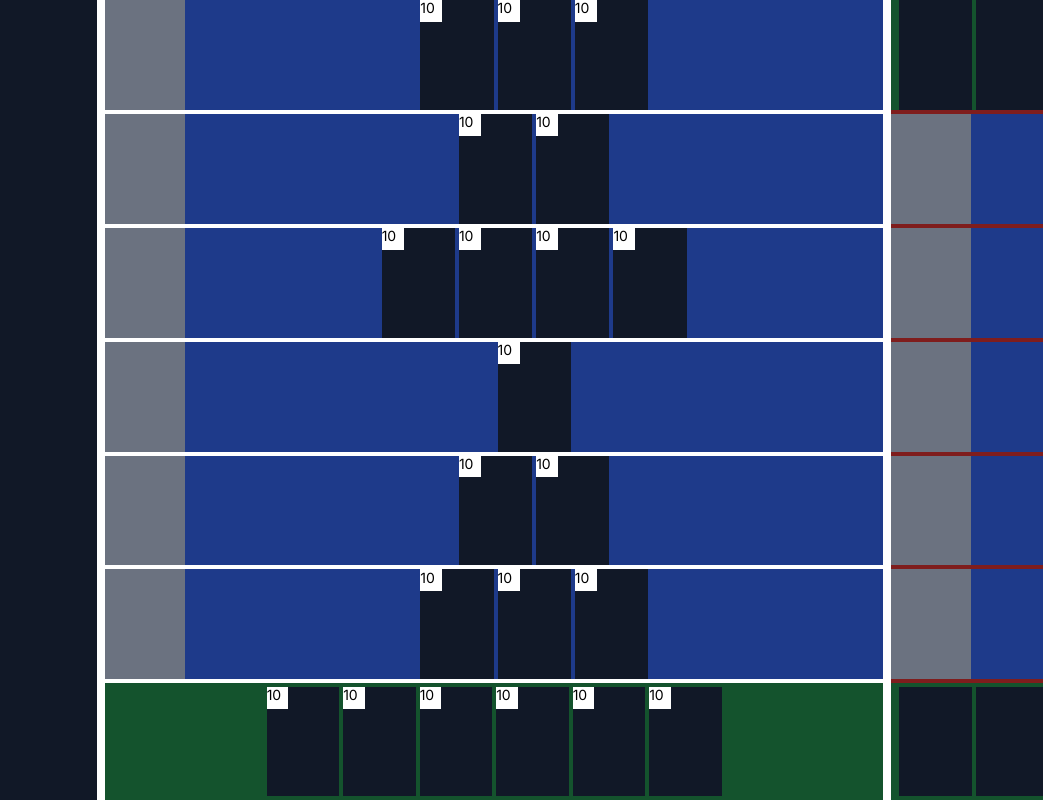
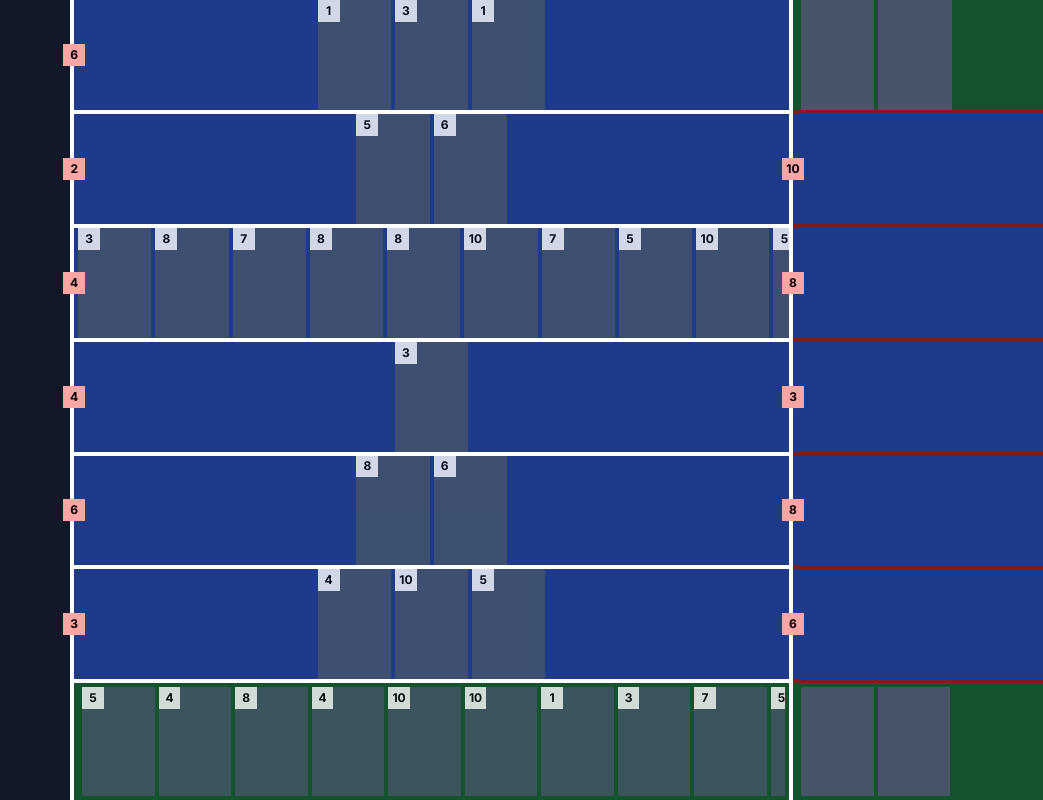
Before and after one commit to netspie/db-gwent, a Next.js app in the folder src/dbgwent-gameplay-client/: page /games/test in a window 1280 px wide. Shown: the whole page, without its empty margins (237-1280 px from the left). Built offline with nearby package versions, Linux system fonts and the light colour scheme.

Commit message:
Omg.. tried to fix clip but failed

```diff
--- a/src/dbgwent-gameplay-client/package.json
+++ b/src/dbgwent-gameplay-client/package.json
@@ -24,6 +24,8 @@
     "eslint": "^8",
     "eslint-config-next": "14.0.3",
     "postcss": "^8",
+    "prettier": "^3.1.0",
+    "prettier-plugin-tailwindcss": "^0.5.7",
     "tailwindcss": "^3.3.0",
     "typescript": "5.3.2"
   }
--- a/src/dbgwent-gameplay-client/src/app/games/[id]/page.tsx
+++ b/src/dbgwent-gameplay-client/src/app/games/[id]/page.tsx
@@ -4,12 +4,22 @@ import Card from "@/components/Card";
 import CardRow from "@/components/CardRow";
 import CardRowBottom from "@/components/CardRowBottom";
 import CardRowPool from "@/components/CardRowPool";
+import React from "react";
 
 export default function Game() {
+  const [hydrated, setHydrated] = React.useState(false);
+    React.useEffect(() => {
+        setHydrated(true);
+    }, []);
+    if (!hydrated) {
+        // Returns null on first render, so the client and server match
+        return null;
+    }
+
   return (
-    <div className="flex w-full min-h-full justify-center gap-2">
+    <div className="flex w-full min-h-full justify-center gap-1 overflow-hidden">
       <div className="w-[550px] min-h-full bg-gray-900 hidden md:block"></div>
-      <div className="flex flex-col items-center justify-center gap-1 w-full overflow-hidden">
+      <div className="row-group flex flex-col grow-0 items-center justify-center gap-1 w-full overflow-visible" style={{ overflowClipMargin: '100px' }}>
         <CardRow>
           <Card />
           <Card />
@@ -20,6 +30,21 @@ export default function Game() {
           <Card />
         </CardRow>
         <CardRow>
+          <Card />
+          <Card />
+          <Card />
+          <Card />
+          <Card />
+          <Card />
+          <Card />
+          <Card />
+          <Card />
+          <Card />
+          <Card />
+          <Card />
+          <Card />
+          <Card />
+          <Card />
           <Card />
           <Card />
           <Card />
@@ -44,9 +69,13 @@ export default function Game() {
           <Card />
           <Card />
           <Card />
+          <Card />
+          <Card />
+          <Card />
+          <Card />
         </CardRowBottom>
       </div>
-      <div className="min-h-full flex-col gap-1 w-[250px] bg-red-900 hidden lg:flex">
+      <div className="min-h-full shrink-0 flex-col gap-1 w-[250px] bg-red-900 hidden lg:flex">
         <CardRowPool noPadding={true}>
           <Card isReversed={true} />
           <Card isReversed={true} />
--- a/src/dbgwent-gameplay-client/src/app/games/page.tsx
+++ b/src/dbgwent-gameplay-client/src/app/games/page.tsx
@@ -1,18 +1,17 @@
-
 async function getGameById(gameId: string) {
   const response = await fetch(`http://localhost:3000/api/games/${gameId}`, {
     method: "GET",
     next: {
-        revalidate: 5000
-      }
-  })
+      revalidate: 5000,
+    },
+  });
 
-  return response.json()
+  return response.json();
 }
 
-export default async function Games({params}: any) {
-  const { game } = await getGameById('game-1')
-  console.log(game)
+export default async function Games({ params }: any) {
+  const { game } = await getGameById("game-1");
+  console.log(game);
 
   return (
     <>
@@ -22,5 +21,5 @@ export default async function Games({params}: any) {
         </div>
       </div>
     </>
-  )
+  );
 }
--- a/src/dbgwent-gameplay-client/src/app/globals.css
+++ b/src/dbgwent-gameplay-client/src/app/globals.css
@@ -10,3 +10,24 @@ h1 {
   font-family: 'Geologica', sans-serif;
   font-family: 'Inclusive Sans', sans-serif;
 }
+
+@layer utilities {
+  .row-parent::-webkit-scrollbar {
+    height: 0px;
+    width: 0px;
+  }
+
+  .row-parent::-webkit-scrollbar-track {
+    background: rgb(0,0,0);
+    border: 0;
+  }
+
+  .row-parent::-webkit-scrollbar-thumb {
+    background: rgb(100, 100, 100);
+    border: 0px solid rgb(0,0,0);
+  }
+
+  .row-parent::-webkit-scrollbar-thumb:hover {
+    background: #c0a0b9;
+  }
+}
--- /dev/null
+++ b/src/dbgwent-gameplay-client/src/app/test/page.tsx
@@ -0,0 +1,101 @@
+"use client";
+
+import { useEffect, useRef, useState } from "react";
+
+type Position = {
+  x: number;
+  y: number;
+};
+
+const calculateOffset = (hElement: HTMLElement | null): Position => {
+  let globalX = 0;
+  let globalY = 0;
+  while (hElement) {
+    const localX = hElement.offsetLeft;
+    const localY = hElement.offsetTop;
+
+    console.log(hElement?.clientLeft);
+    console.log(hElement?.offsetLeft);
+    console.log(hElement?.scrollLeft);
+
+    if (localX) {
+      globalX += localX;
+    }
+    if (localY) {
+      globalY += localY;
+    }
+    hElement = hElement.offsetParent as HTMLElement;
+  }
+  return { x: globalX, y: globalY };
+};
+
+export default function Test() {
+  const ref = useRef<HTMLDivElement>(null);
+  const [rect, setRect] = useState<DOMRect>();
+  const [top, setTop] = useState(0);
+  const [left, setLeft] = useState(0);
+  const [isHover, setIsHover] = useState(false);
+
+  const handleMouseEnter = () => {
+    setIsHover(true);
+  };
+
+  const handleMouseLeave = () => {
+    setIsHover(false);
+  };
+
+  function resizeHandler(ev: UIEvent) {
+    setRect(ref.current?.getBoundingClientRect());
+
+    const offset = calculateOffset(ref.current);
+    if (ref.current) {
+      //setTop(ref.current.ref);
+      //setLeft(offset.x);
+    }
+    console.log(ref.current?.getBoundingClientRect());
+  }
+
+  useEffect(() => {
+    window.addEventListener("resize", resizeHandler);
+    setRect(ref.current?.getBoundingClientRect());
+    const offset = calculateOffset(ref.current);
+    if (ref.current) {
+      setTop(ref.current.offsetTop);
+      setLeft(ref.current.offsetTop);
+    }
+    return () => {
+      window.removeEventListener("resize", resizeHandler);
+    };
+  }, []);
+
+  const boxStyle = {
+    transform: isHover ? `translate(${rect?.left}px, ${rect?.top}px)` : "",
+  };
+
+  return (
+    <div className="flex min-w-full min-h-full before:m-auto after:m-auto"
+    >
+      <div
+        ref={ref}
+        className={`flex flex-wrap bg-gray-700 w-[200px] h-[200px]
+          before:top-[${rect?.top}px] before:left-[${rect && (rect?.left+500)}px
+          after:top-[${rect?.top}px] after:left-[${rect && (rect?.left+500)}px
+          hover:top-[${rect?.top}px] hover:left-[${rect && (rect?.left+500)}px
+          hover:fixed hover:w-[${rect?.width}px] hover:h-[${rect?.width}px]`}
+         style={boxStyle}
+      >
+        {rect && (
+          <div className="flex flex-col">
+            <span className="text-white text-center">
+              {rect.width}x{rect.height}!
+            </span>
+            <span className="text-white text-center">
+              Bottom - {rect.bottom}, Right - {rect.right},
+              Top - {rect.top}, Left - {rect.left}
+            </span>
+          </div>
+        )}
+      </div>
+    </div>
+  );
+}
--- a/src/dbgwent-gameplay-client/src/components/Card.tsx
+++ b/src/dbgwent-gameplay-client/src/components/Card.tsx
@@ -1,25 +1,44 @@
 "use client";
 
-import { useState } from "react";
+import { LegacyRef, MutableRefObject, useEffect, useLayoutEffect, useRef, useState } from "react";
 
 type CardProps = {
   isReversed?: boolean;
+  onClickChanged?: (value: boolean) => void
 };
 
 export default function Card(props: CardProps) {
+  const ref = useRef<HTMLDivElement>(null);
   const [reversed, setReversed] = useState(false);
 
   return (
-    <div className={`min-h-full ${!props.isReversed && 'cursor-pointer'}`} style={{ aspectRatio: 1 / 1.5 }}>
-      <div className={`${!props.isReversed && 'hover:scale-110'} duration-100 w-full h-full bg-gray-900`}>
+    <div
+      onMouseUp={() => props.onClickChanged && props?.onClickChanged(false)}
+      onMouseDown={() => props.onClickChanged && props?.onClickChanged(true)}
+      onMouseOut={() => props.onClickChanged && props?.onClickChanged(false)}
+      ref={ref}
+      className={`relative min-h-full ${!props.isReversed && "cursor-pointer"} `}
+      style={{ aspectRatio: 1 / 1.5 }}
+    >
+      <div
+        className={`${
+          !props.isReversed && "duration-100 opacity-80 hover:opacity-100" //hover:md:scale-[120%]
+        } h-full w-full bg-slate-600`}
+      >
         {!props.isReversed && (
           <div
-            className="relative bg-white max-w-[30%]"
+            className="relative max-w-[30%] bg-white"
             style={{ aspectRatio: 1 / 1 }}
           >
-            <span className="absolute top-[10%] text-sm/[12px]">10</span>
+            <span
+              className="absolute left-[50%] top-[50%] -translate-x-1/2 -translate-y-1/2 text-sm/[12px] font-bold select-none"
+              style={{ fontSize: "1.5cqh" }}
+            >
+              {Math.floor(Math.random() * 10 + 1)}
+            </span>
           </div>
         )}
+        {/* {rect && <span>{rect.width}</span>} */}
       </div>
     </div>
   );
--- a/src/dbgwent-gameplay-client/src/components/CardRow.tsx
+++ b/src/dbgwent-gameplay-client/src/components/CardRow.tsx
@@ -1,15 +1,38 @@
 "use client";
+
+import { useRef, useState } from "react";
 
 type CardRowProps = {
   children?: React.ReactNode;
+  onChildClickChanged?: (value: boolean) => void
 };
 
 export default function CardRow(props: CardRowProps) {
+  const ref = useRef<HTMLDivElement>(null);
+  const [clicked, setClicked] = useState(false);
+
   return (
-    <div className="flex bg-blue-900 w-full h-full overflow-visible">
-      <div className="bg-gray-500 min-w-[80px] h-full hidden md:flex"></div>
-      <div className="flex gap-1 bg-blue-900 w-full h-full justify-center">
+    <div
+      ref={ref}
+      className="relative flex w-full h-full bg-blue-900"
+    >
+      {/* <div className="bg-gray-500 min-w-[80px] h-full hidden md:flex" style={{ aspectRatio: 1 / 1.5 }} ></div> */}
+      <div
+        className={`absolute row-parent flex gap-1 w-full h-full before:m-auto after:m-auto overflow-x-auto overflow-y-clip `}
+        style={{ overflowClipMargin: "100px" }}
+      >
         {props.children}
+      </div>
+      <div
+        className="absolute min-h-[20%] bg-red-300 left-0 top-full -translate-y-full md:-translate-x-1/2 md:top-1/2 md:-translate-y-1/2 flex items-center justify-center z-10000"
+        style={{ aspectRatio: 1 / 1 }}
+      >
+        <span
+          className="text-sm/[12px] font-bold"
+          style={{ fontSize: "1.5cqh" }}
+        >
+          {Math.floor(Math.random() * 10 + 1)}
+        </span>
       </div>
     </div>
   );
--- a/src/dbgwent-gameplay-client/src/components/CardRowBottom.tsx
+++ b/src/dbgwent-gameplay-client/src/components/CardRowBottom.tsx
@@ -6,8 +6,8 @@ type CardRowBottomProps = {
 
 export default function CardRowBottom(props: CardRowBottomProps) {
   return (
-    <div className="flex gap-1 justify-center bg-green-900 w-full h-full md:p-1 overflow-visible">
-      <div className="flex gap-1 w-full h-full justify-center">
+    <div className="flex gap-1 justify-center bg-green-900 w-full h-full md:p-1">
+      <div className="row-parent flex gap-1 w-full h-full before:m-auto after:m-auto overflow-x-auto overflow-y-clip">
         {props.children}
       </div>
     </div>
--- a/src/dbgwent-gameplay-client/tailwind.config.ts
+++ b/src/dbgwent-gameplay-client/tailwind.config.ts
@@ -16,5 +16,11 @@ const config: Config = {
     },
   },
   plugins: [],
+  "tailwind-class-sorter.classRegex": {
+    "rescript": [
+      "className\\w*?=\\w*(\"[\\s\\S]+?\")|className\\w*?=\\w*?\\{([\\s\\S]+?)\\}",
+      "\"(.+?)\""
+    ]
+  }
 }
 export default config
```
Also changed, not shown: 1 other file (tests, documents, lock files or other folders). Lines whose indentation alone changed are shown as unchanged.
